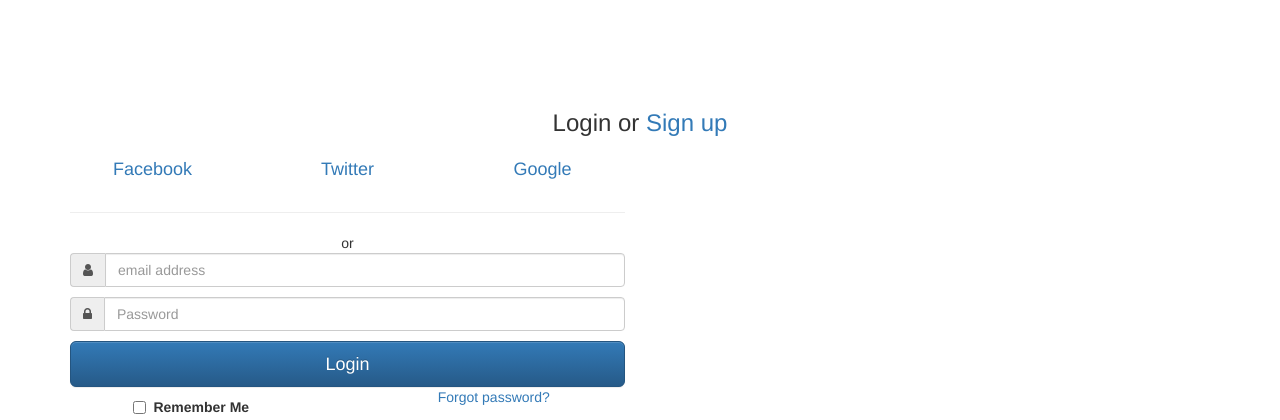
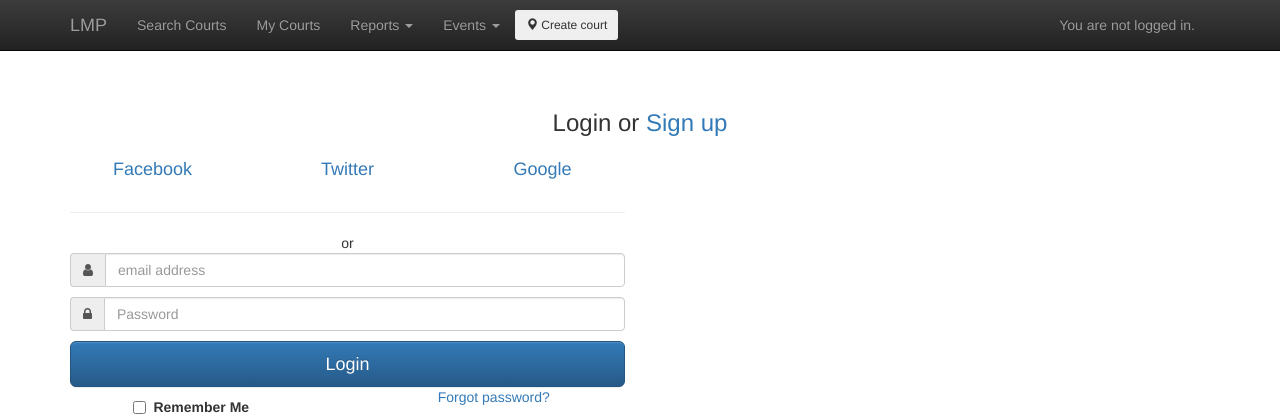
Before and after one commit to oleg-chubin/let_me_play, a Django app: a page that uses templates/base.html in a window 1280 px wide. Shown: the top 420 px of the page. Run offline with Django 3.2, Linux system fonts and the light colour scheme; parts of the project's set-up code (start-up, migrations or seed data) failed here and were passed over; some libraries are stand-ins or nearby versions.

Commit message:
add navigation toolbar

```diff
--- a/let_me_app/models.py
+++ b/let_me_app/models.py
@@ -38,12 +38,14 @@ class VisitStatuses:
     COMPLETED = 2
     CANCELED = 3
     DECLINED = 4
+    MISSED = 5
 
     CHOICES = (
         (PENDING, _("Pending")),
         (COMPLETED, _("Completed")),
         (CANCELED, _("Canceled")),
         (DECLINED, _("Declined")),
+        (MISSED, _("Missed")),
     )
 
 
--- a/templates/base.html
+++ b/templates/base.html
@@ -29,7 +29,9 @@
   <body>
     {% block login %}{% endblock %}
 
-    {% block navbar %}{% endblock %}
+    {% block navbar %}
+      {% include "navbar.html" %}
+    {% endblock %}
 
     <div class="container">
           {% block main %}{% endblock %}
--- a/templates/home.html
+++ b/templates/home.html
@@ -1,7 +1,6 @@
 {% extends 'base.html' %}
 
 {% block navbar %}
-    {% include "navbar.html" %}
 {% endblock %}
 
 {% block main %}
--- a/templates/navbar.html
+++ b/templates/navbar.html
@@ -15,6 +15,26 @@
           <ul class="nav navbar-nav">
             <li><a href="#about">Search Courts</a></li>
             <li><a href="#contact">My Courts</a></li>
+            <li class="dropdown">
+                <a href="#" class="dropdown-toggle" data-toggle="dropdown">
+                    Reports
+                  <span class="caret"></span>
+                </a>
+                <ul class="dropdown-menu" role="menu">
+                  <li><a href="#">My events</a></li>
+                  <li><a href="#">Events managed</a></li>
+                </ul>
+            </li>
+            <li class="dropdown">
+                <a href="#" class="dropdown-toggle" data-toggle="dropdown">
+                    Events
+                  <span class="caret"></span>
+                </a>
+                <ul class="dropdown-menu" role="menu">
+                  <li><a href="#">My events</a></li>
+                  <li><a href="#">Events managed</a></li>
+                </ul>
+            </li>
           </ul>
           <button type="button" class="btn btn-sm navbar-btn">
             <span class="glyphicon glyphicon-map-marker" aria-hidden="true"></span>
```
